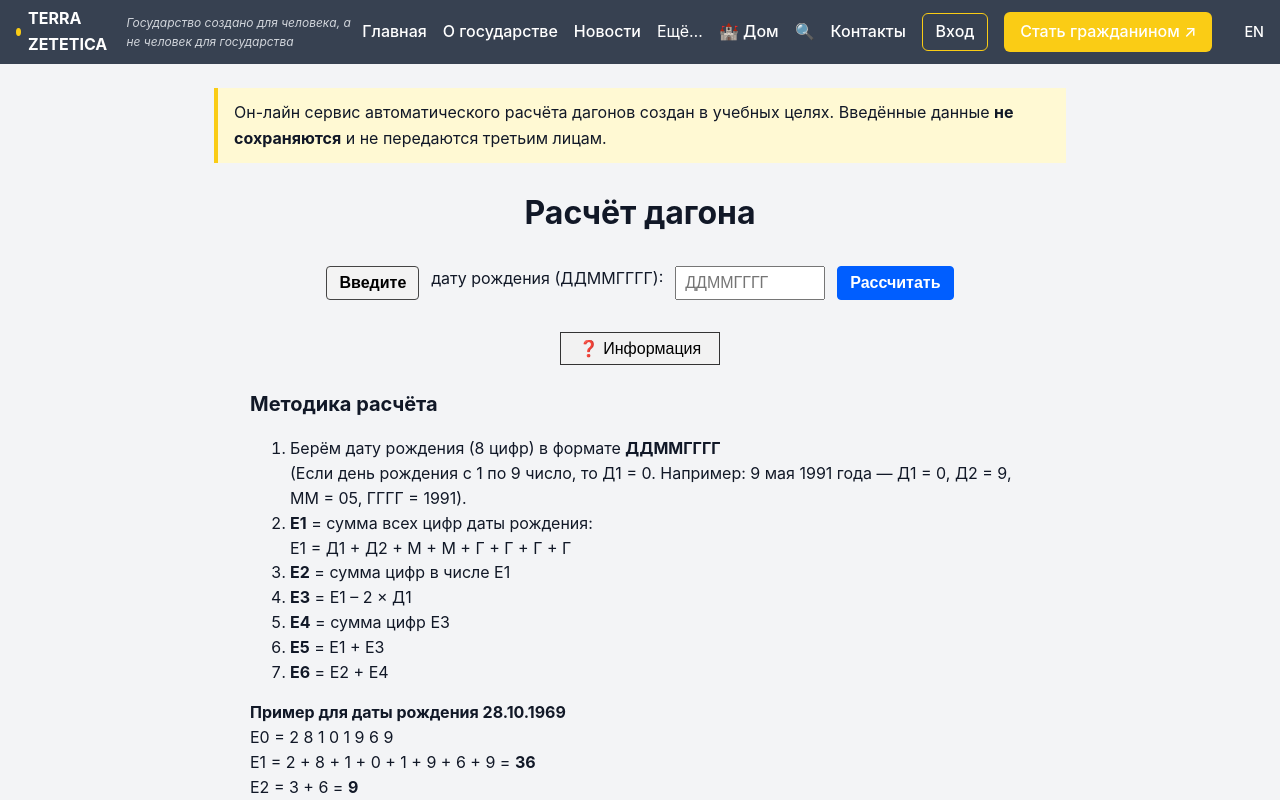
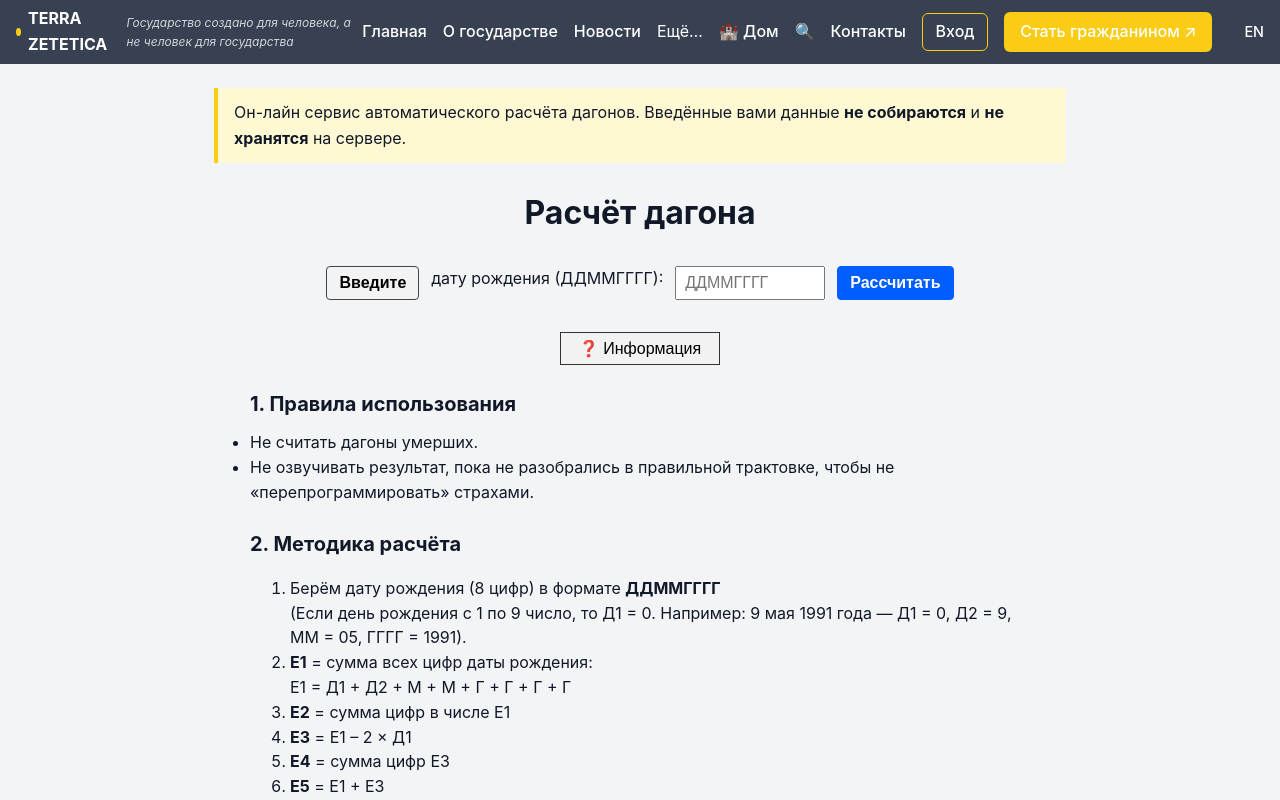
Before and after one commit to kardinalmarkov/terra-zetetica, a Next.js app: page /dagon in a window 1280 px wide. Both pictures are taken after a click on the button "❓ Информация". Shown: the top 800 px of the page. Built offline with nearby package versions, Linux system fonts and the light colour scheme.

Commit message:
Update dagon.js

```diff
--- a/pages/dagon.js
+++ b/pages/dagon.js
@@ -50,9 +50,7 @@ export default function Dagon() {
       <main className="wrap">
         {!html && (
           <div className="notice">
-            Он-лайн сервис автоматического расчёта дагонов создан в учебных
-            целях. Введённые данные <b>не сохраняются</b> и не передаются
-            третьим лицам.
+            Он-лайн сервис автоматического расчёта дагонов. Введённые вами данные <b>не собираются</b> и <b> не хранятся</b>  на сервере.
           </div>
         )}
 
@@ -103,7 +101,18 @@ export default function Dagon() {
         {showInfo && (
           <section className="info">
 
-            <h2>Методика расчёта</h2>
+
+            <h2>1. Правила использования</h2>
+            <ul>
+              <li>Не считать дагоны умерших.</li>
+              <li>
+                Не озвучивать результат, пока не разобрались в
+                правильной трактовке, чтобы не «перепрограммировать» страхами.
+              </li>
+            </ul>
+
+
+            <h2>2. Методика расчёта</h2>
             <ol>
               <li>
                 Берём дату рождения (8 цифр) в формате <b>ДДММГГГГ</b><br/>
@@ -148,14 +157,7 @@ export default function Dagon() {
             </p>
 
 
-            <h2>Правила использования</h2>
-            <ul>
-              <li>Не считать дагоны умерших.</li>
-              <li>
-                Не озвучивать результат, пока не разобрались в
-                правильной трактовке, чтобы не «перепрограммировать» страхами.
-              </li>
-            </ul>
+
 
             <h2>Автор</h2>
             <figure className="author">
```
